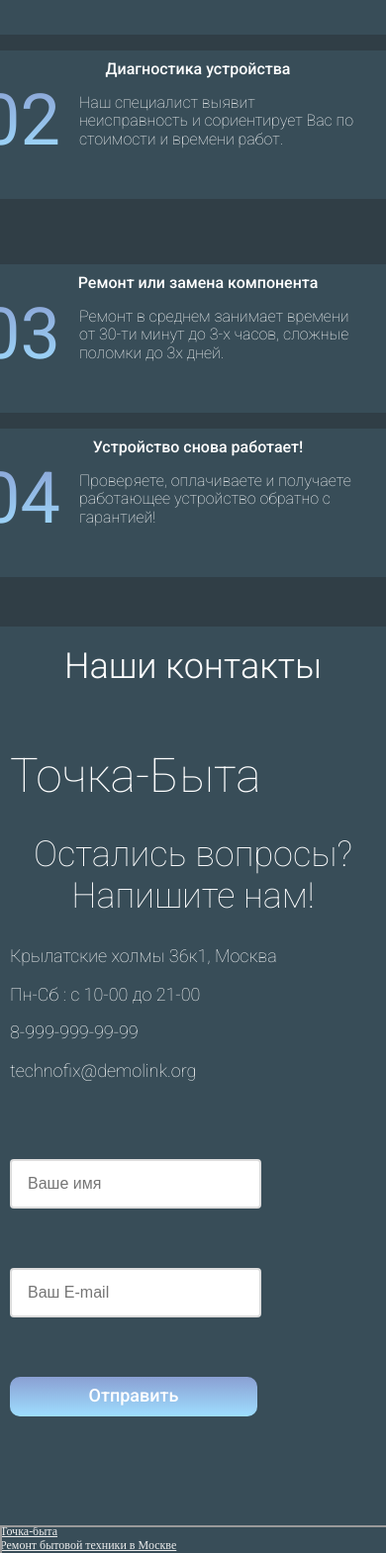
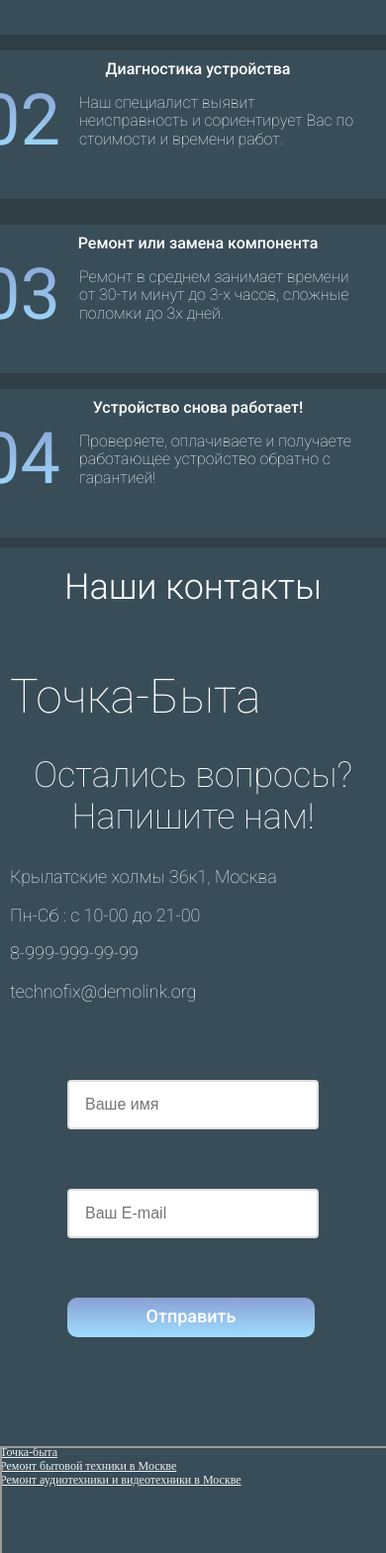
Before and after one commit to Kapibarra/TochkaByta-v2.0, a website built with webpack: page src/index.html in a window 390 px wide. Shown: the part 4765-6334 px from the top of the page at 99% size. Built offline with nearby package versions, Linux system fonts and the light colour scheme; files whose address does not match are found by name.

Commit message:
tablet adaptation finish

```diff
--- a/src/scss/main.scss
+++ b/src/scss/main.scss
@@ -205,6 +205,12 @@ button {
         width: unset;
     }
     .mainpage__process-cardswrapper {
-        margin-bottom: 50px !important;
+        margin-bottom: 10px !important;
+    }
+    .mainpage__contacts-text {
+        margin: 0 auto;
+    }
+    .mainpage__contacts-inputs {
+        margin: 0 auto;
     }
 }
```
